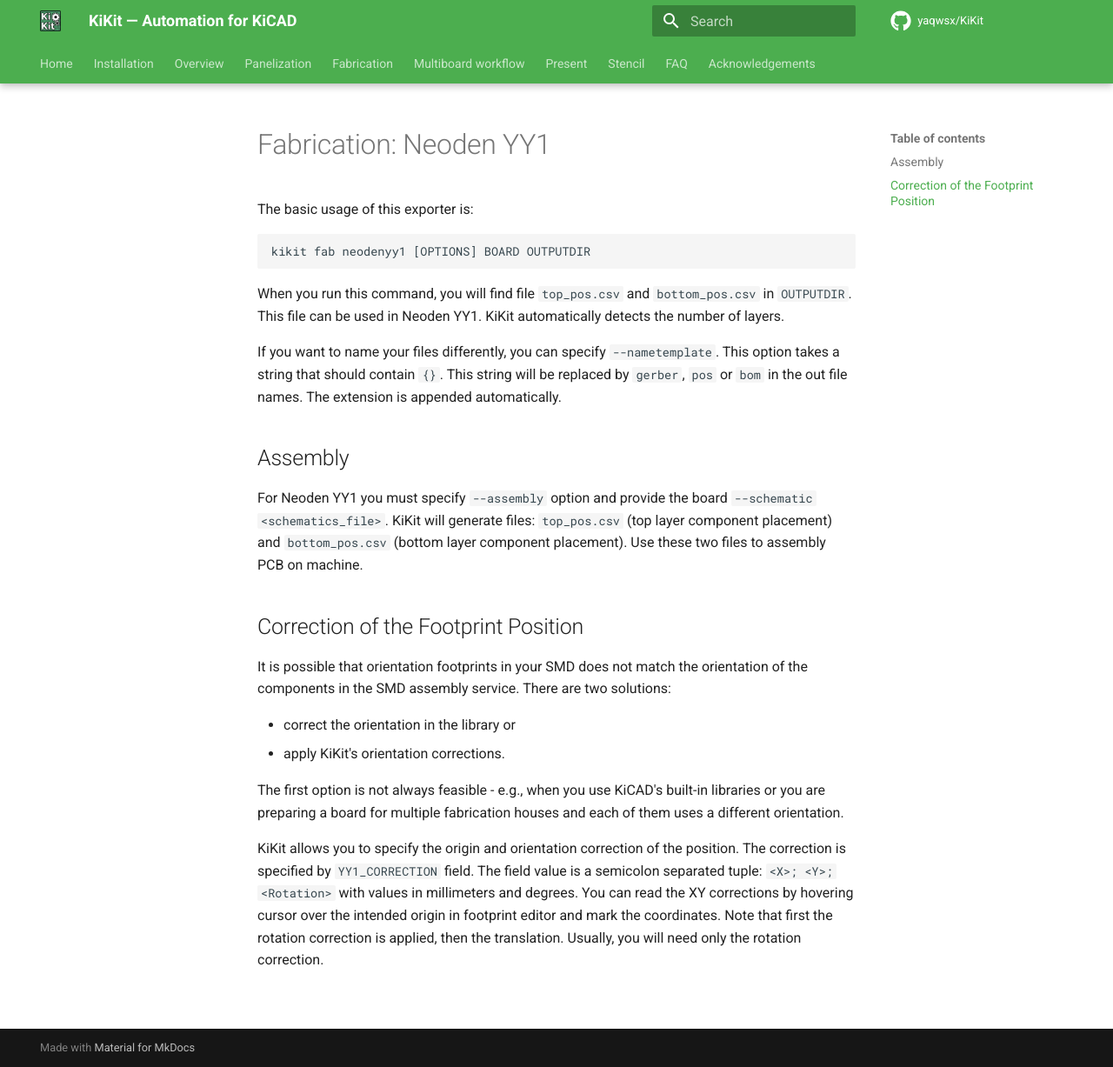
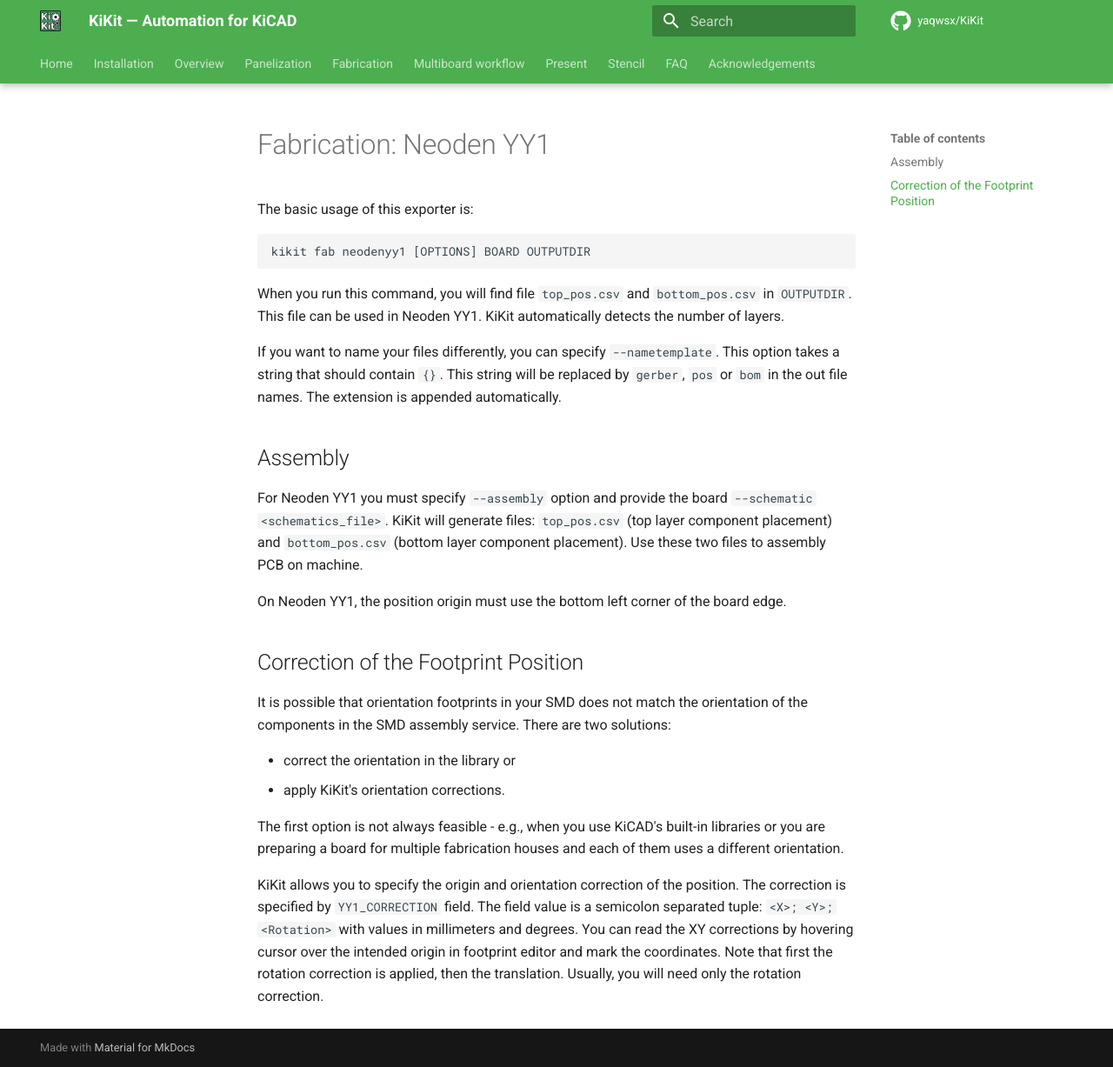
Before and after one commit to yaqwsx/KiKit, an MkDocs documentation site: the page built from docs/fabrication/neodenyy1.md, in a window 1280 px wide and 1227 px high. Shown: the whole window at 87% size. Built offline with MkDocs 1.6.1 and Material for MkDocs 9.7.7, drawn with Linux system fonts in a browser that asks for light colours; comment, search, counter and statistics services are not loaded; the version menu is left out.

Commit message:
update neoden yy1 doc

```diff
--- a/docs/fabrication/neodenyy1.md
+++ b/docs/fabrication/neodenyy1.md
@@ -21,6 +21,9 @@ For Neoden YY1 you must specify `--assembly` option and provide the board
 (top layer component placement) and `bottom_pos.csv` (bottom layer component
 placement). Use these two files to assembly PCB on machine.
 
+On Neoden YY1, the position origin must use the bottom left corner of the board
+edge.
+
 ## Correction of the Footprint Position
 
 It is possible that orientation footprints in your SMD does not match the
```
